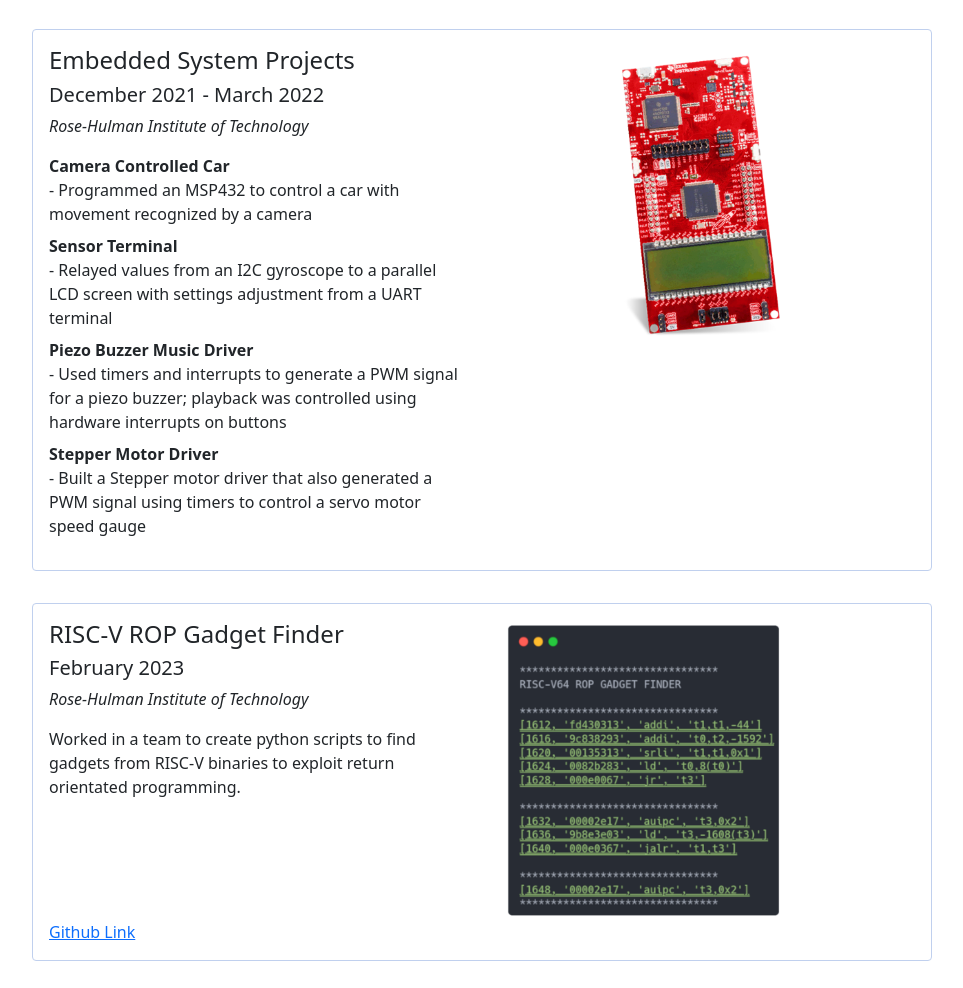
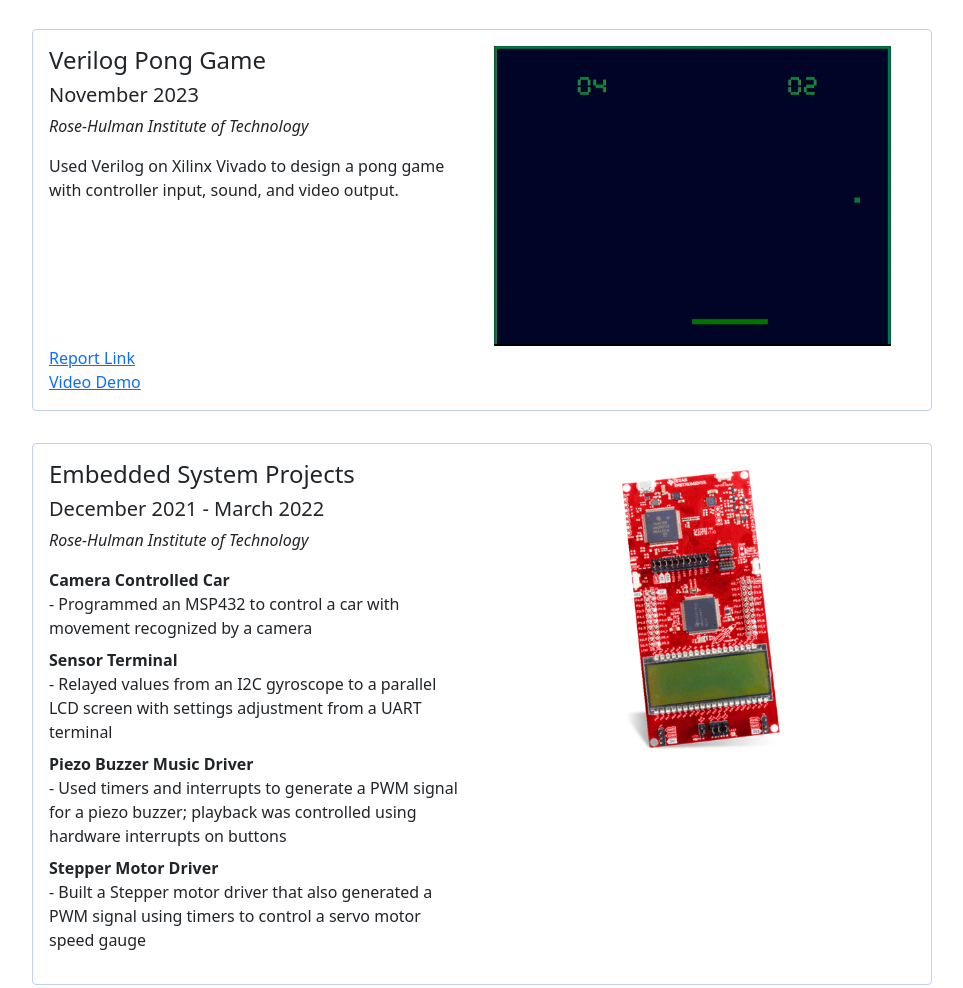
Before and after one commit to manthelt/portfolio-website-ltm, a website: page public/index.html in a window 1280 px wide. Shown: the part 3295-4283 px from the top of the page, without its empty margins (158-1121 px from the left). Drawn offline with nearby package versions, Linux system fonts and the light colour scheme; some packages are replaced by stand-ins of ours.

Commit message:
Added 433 Project

```diff
--- a/public/index.html
+++ b/public/index.html
@@ -12,6 +12,16 @@ body {
 
 
 <head>
+  <!-- Google tag (gtag.js) -->
+<script async src="https://www.googletagmanager.com/gtag/js?id=G-05B488E1MR"></script>
+<script>
+  window.dataLayer = window.dataLayer || [];
+  function gtag(){dataLayer.push(arguments);}
+  gtag('js', new Date());
+
+  gtag('config', 'G-05B488E1MR');
+</script>
+
   <meta charset="utf-8" />
   <meta name="viewport" content="width=device-width, initial-scale=1">
 
@@ -470,6 +480,38 @@ body {
           <div class="col-lg-6 aos-init aos-animate" data-aos="fade-up">
 
             <div class="resume-item">
+              <h4>Verilog Pong Game</h4>
+              <h5>November 2023</h5>
+              <p><em>Rose-Hulman Institute of Technology </em></p>
+              Used Verilog on Xilinx Vivado to design a pong game with controller input, sound, and video output.
+            </div>
+
+          </div>
+
+          <div class="col-lg-6 aos-init aos-animate" data-aos="fade-up" data-aos-delay="100">
+            <img src="images/HighScore.png" alt="Wafer" height="300px" />
+
+
+          </div>
+
+          <div class="link">
+            <a href="Reports/ECE433_Term_Project_Memo_Logan_Manthey.pdf">Report Link</a>
+          </div>
+
+
+          <div class="link">
+            <a href="Reports/ECE433_Term_Project_Video_Logan_Manthey.mkv">Video Demo</a>
+          </div>
+
+        </div>
+      </div>
+
+
+      <div class="project">
+        <div class="row">
+          <div class="col-lg-6 aos-init aos-animate" data-aos="fade-up">
+
+            <div class="resume-item">
               <h4>Embedded System Projects</h4>
               <h5>December 2021 - March 2022</h5>
               <p><em>Rose-Hulman Institute of Technology</em></p>
@@ -741,7 +783,9 @@ body {
               <dt><a href="https://www.rose-hulman.edu/academics/course-catalog/current/programs/Electrical%20Engineering/ece-332.html">ECE 332 - Computer Architecture II</a></dt>
               <dt><a href="https://www.rose-hulman.edu/academics/course-catalog/current/programs/Electrical%20Engineering/ece-343.html">ECE 343 - High-Speed Digital Design</a></dt>
               <dt><a href="https://www.rose-hulman.edu/academics/course-catalog/current/programs/Computer%20Science/csse-332.html">CSSE 332 - Operating Systems</a></dt>
-              <dt><a href="https://www.rose-hulman.edu/academics/course-catalog/current/programs/Electrical%20Engineering/ece-433.html">ECE 433 - Advanced Digital System Design with Verilog</a></dt><br>
+              <dt><a href="https://www.rose-hulman.edu/academics/course-catalog/current/programs/Electrical%20Engineering/ece-433.html">ECE 433 - Advanced Digital System Design with Verilog</a></dt>
+              <dt><a href="https://www.rose-hulman.edu/academics/course-catalog/current/programs/Electrical%20Engineering/ece-434.html">ECE 434 - Embedded Linux</a></dt>
+              <dt><a href="https://www.rose-hulman.edu/academics/course-catalog/current/programs/Electrical%20Engineering/ece-497.html">ECE 497 - Embedded Systems Security Analysis</a></dt><br>
 
               <dt><a href="https://www.rose-hulman.edu/academics/course-catalog/current/programs/Electrical%20Engineering/ece-203.html">ECE 203 - DC Circuits</a></dt>
               <dt><a href="https://www.rose-hulman.edu/academics/course-catalog/current/programs/Electrical%20Engineering/ece-204.html">ECE 204 - AC Circuits</a></dt>
```
Also changed, not shown: public/images/HighScore.png (added), 2 other files.
